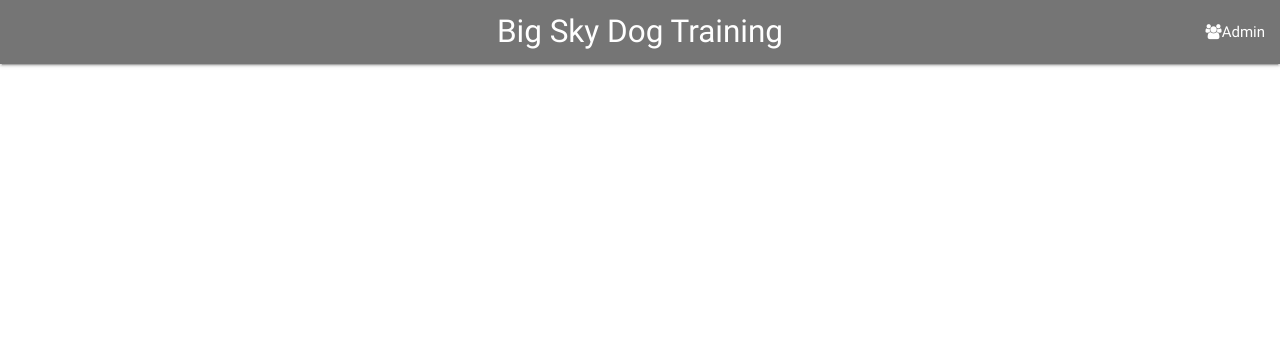
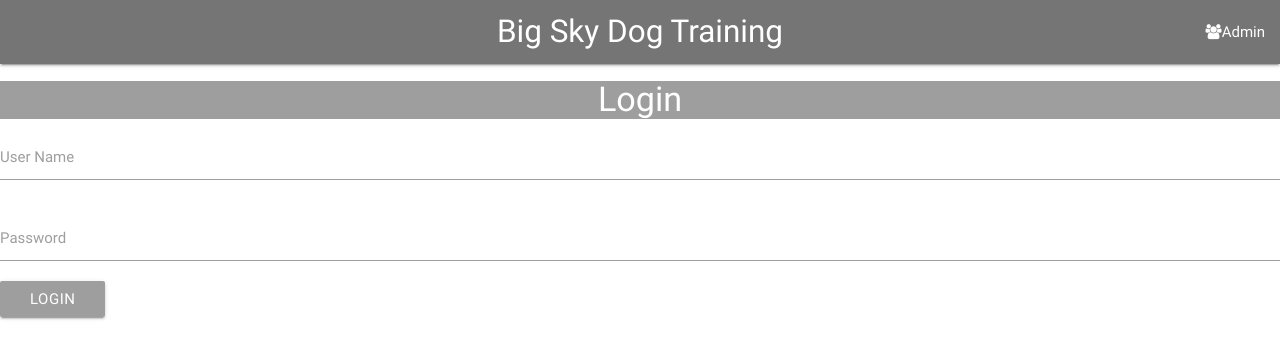
Before and after one commit to sleepydistrict/bigskydogtraining, a React (Create React App) app in the folder client_src/: page /login in a window 1280 px wide. Shown: the top 358 px of the page. Built offline with nearby package versions, Linux system fonts and the light colour scheme.

Commit message:
login page created. needs back end

```diff
--- a/client_src/src/components/Classes.js
+++ b/client_src/src/components/Classes.js
@@ -110,7 +110,7 @@ class Classes extends Component{
                                         <input type="text" name="class" ref="class" />
                                         <label htmlFor="class">Class That You Would Like To Take</label>
                                     </div>
-                                    <input type="submit" value="Save" className="btn grey" />
+                                    <input type="submit" value="send" className="btn grey" />
                                     </form>
                                     <div className="card-image">
                                         <img src={Coop} alt="German shepard avalanch dog with ski patrol owner." />
--- /dev/null
+++ b/client_src/src/components/Login.js
@@ -0,0 +1,65 @@
+import React, { Component } from 'react';
+import { Link } from 'react-router-dom';
+
+class Login extends Component{
+  constructor(){
+      super();
+      this.state = {
+
+      }
+  }
+
+  // componentWillMount(){
+  //     this.getClasses();
+  // }
+
+  // getClasses(){
+  //     axios.get('http://localhost:3000/api/classes')
+  //     .then(response => {
+  //         this.setState({classes: response.data}, () => {
+  //             // console.log(this.state);
+  //         });
+  //     })
+  //     .catch(err => console.log(err));
+  // }
+
+    // onSubmit(e){
+    //   const newClient = {
+    //     name: this.refs.name.value,
+    //     pet: this.refs.pet.value,
+    //     pet_age: this.refs.pet_age.value,
+    //     email: this.refs.email.value,
+    //     phone: this.refs.phone.value
+    //   }
+    //   this.AddClient(newClient);
+    //   e.preventDefault();
+    //   swal("You're Message Has Been Sent")
+    // }
+
+  render(){
+    return (
+      <div>
+      <h4 className="center grey white-text">Login</h4>
+        <form >
+        {/* <form onSubmit={this.onSubmit.bind(this)}> */}
+          <div className="input-field">
+              <input type="text" name="name" ref="name" />
+              <label htmlFor="name">User Name</label>
+          </div>
+          <div className="input-field">
+              <input type="text" name="pet" ref="pet" />
+              <label htmlFor="pet">Password</label>
+          </div>
+          <Link to="/Admin"><input type="submit" value="login" className="btn grey" /></Link>
+
+        </form>
+          {/* <div className="card-image">
+              <img src={Coop} alt="German shepard avalanch dog with ski patrol owner." />
+          </div> */}
+          </div>
+
+      )
+  }
+}
+
+export default Login;
--- a/client_src/src/components/Main.js
+++ b/client_src/src/components/Main.js
@@ -8,11 +8,13 @@ import AddClass from './AddClass';
 import EditClient from './EditClient';
 import EditClass from './EditClass';
 import ClassList from './ClassList';
+import Login from './Login';
 
 const Main = () => (
   <main>
     <Switch>
         <Route exact path='/' component={Classes} />
+        <Route exact path='/login' component={Login} />
         <Route exact path='/admin' component={Admin} />
         <Route exact path='/clients' component={Clients} />
         <Route exact path='/classes' component={ClassList} />
--- a/client_src/src/components/Navbar.js
+++ b/client_src/src/components/Navbar.js
@@ -9,7 +9,7 @@ class Navbar extends Component{
                     <div className="nav-wrapper">
                         <a href="/" className="brand-logo center">Big Sky Dog Training</a>
                             <ul className="right hide-on-small-only">
-                                <li><Link to="/Admin"><i className="fa fa-users"></i>Admin</Link></li>
+                                <li><Link to="/Login"><i className="fa fa-users"></i>Admin</Link></li>
                             </ul>
                     </div>
                 </nav>
```
